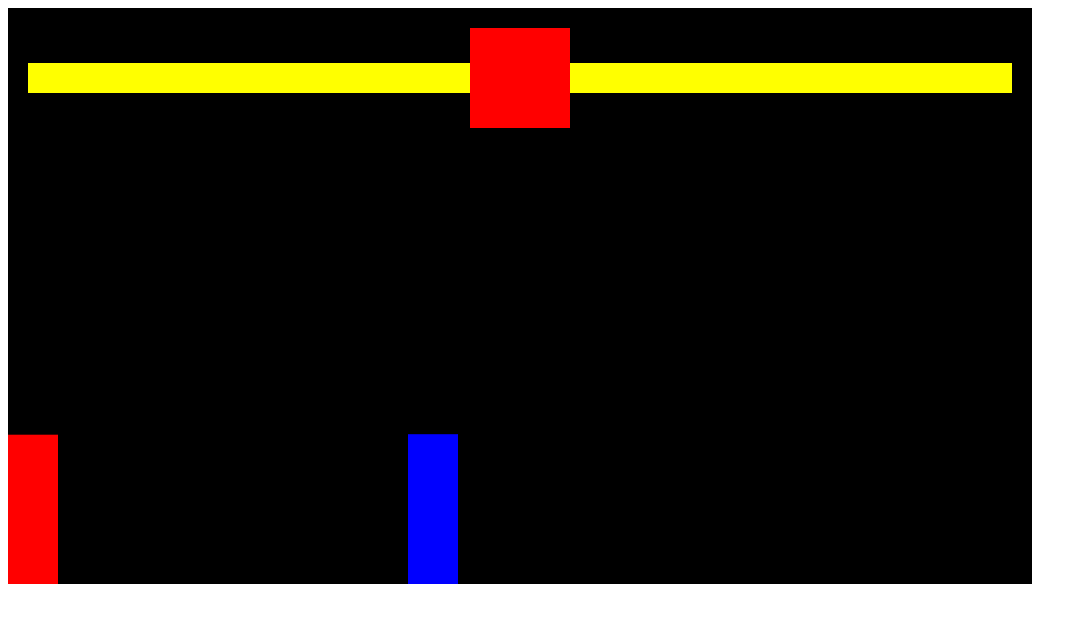
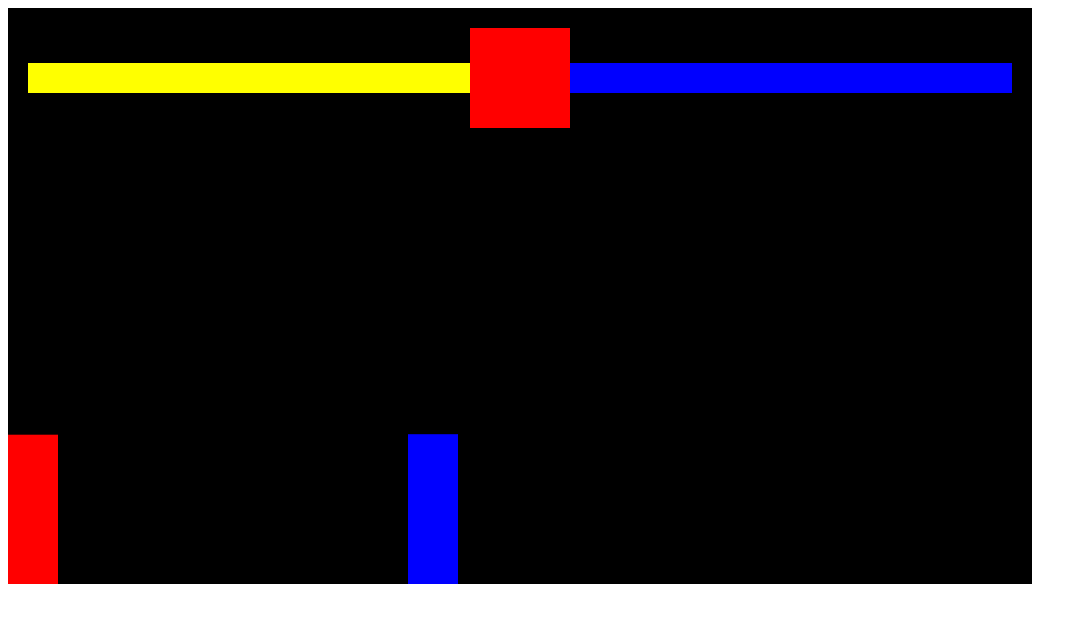
Before and after one commit to itsrdb/fighting-game-js, a plain HTML site: page index.html in a window 1280 px wide. Shown: the whole page, without its empty margins (0-1087 px from the left). Drawn offline with Linux system fonts and the light colour scheme.

Commit message:
enemy health done

```diff
--- a/index.html
+++ b/index.html
@@ -1,13 +1,13 @@
 <head>
-    <style>
-        * {
-            box-sizing: border-box;
-        }
-    </style>
+  <style>
+    * {
+      box-sizing: border-box;
+    }
+  </style>
 </head>
 <body>
   <!-- container bar div -->
-  <div style="position: relative; display: inline-block;">
+  <div style="position: relative; display: inline-block">
     <!-- smaller container -->
     <dir
       style="
@@ -31,7 +31,21 @@
         "
       ></div>
       <!-- enemy health -->
-      <div style="background-color: yellow; height: 30px; width: 100%"></div>
+      <div style="position: relative; height: 30px; width: 100%">
+        <div style="background-color: yellow; height: 30px"></div>
+        <div
+          id="enemyHealth"
+          style="
+            position: absolute;
+            background: blue;
+            top: 0;
+            right: 0;
+            bottom: 0;
+            left: 0;
+          "
+        ></div>
+      </div>
+      <div></div>
     </dir>
     <canvas></canvas>
   </div>
--- a/index.js
+++ b/index.js
@@ -26,6 +26,7 @@ class Sprite {
         }
         this.color = color
         this.isAttacking
+        this.health = 100
     }
 
     draw(){
@@ -147,7 +148,8 @@ function animate(){
     //detect collision
     if(rectangularCollision({rectange1: player, rectange2: enemy}) && player.isAttacking){
         player.isAttacking = false
-        console.log('player.hit')
+        enemy.health -= 20
+        document.querySelector('#enemyHealth').style.width = enemy.health + '%'
     }
 
     if(rectangularCollision({rectange1: enemy, rectange2: player}) && enemy.isAttacking){
```
